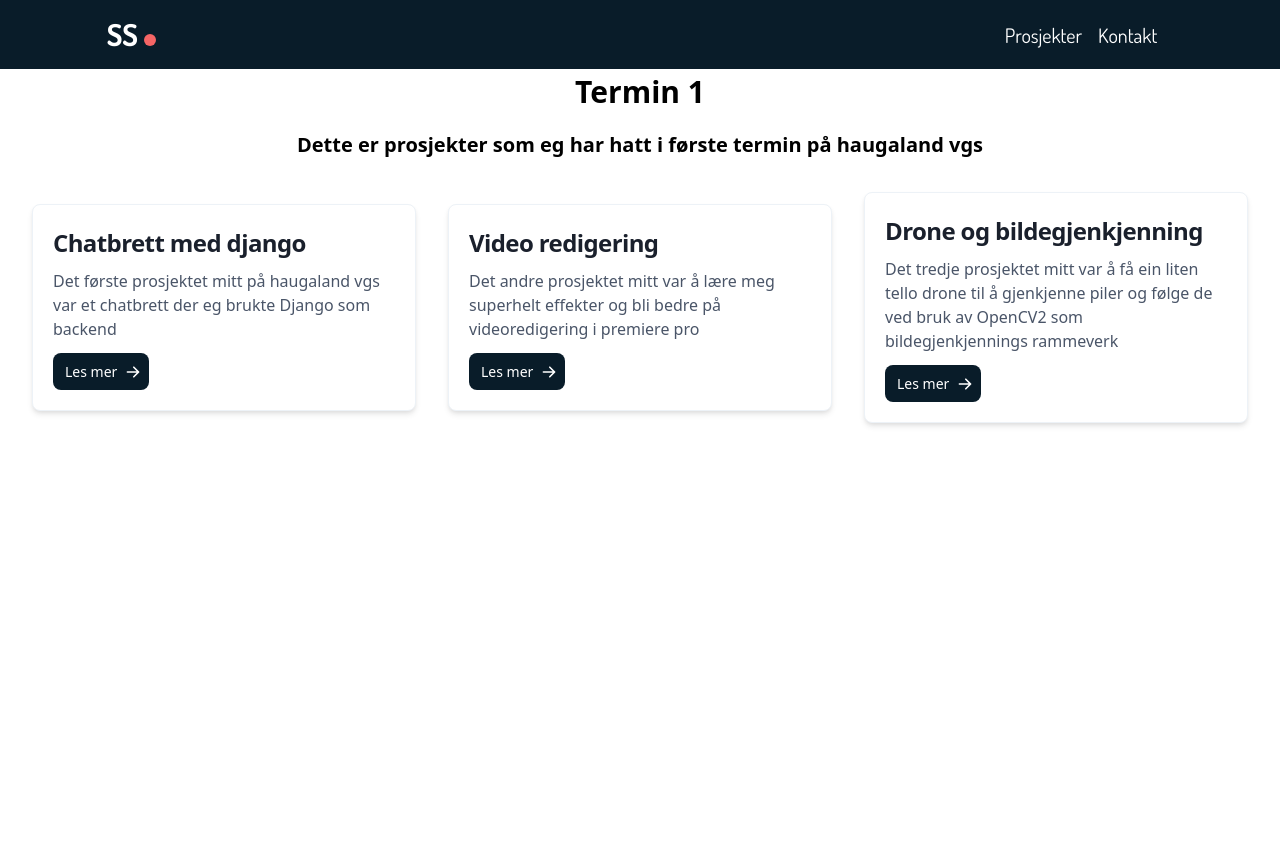
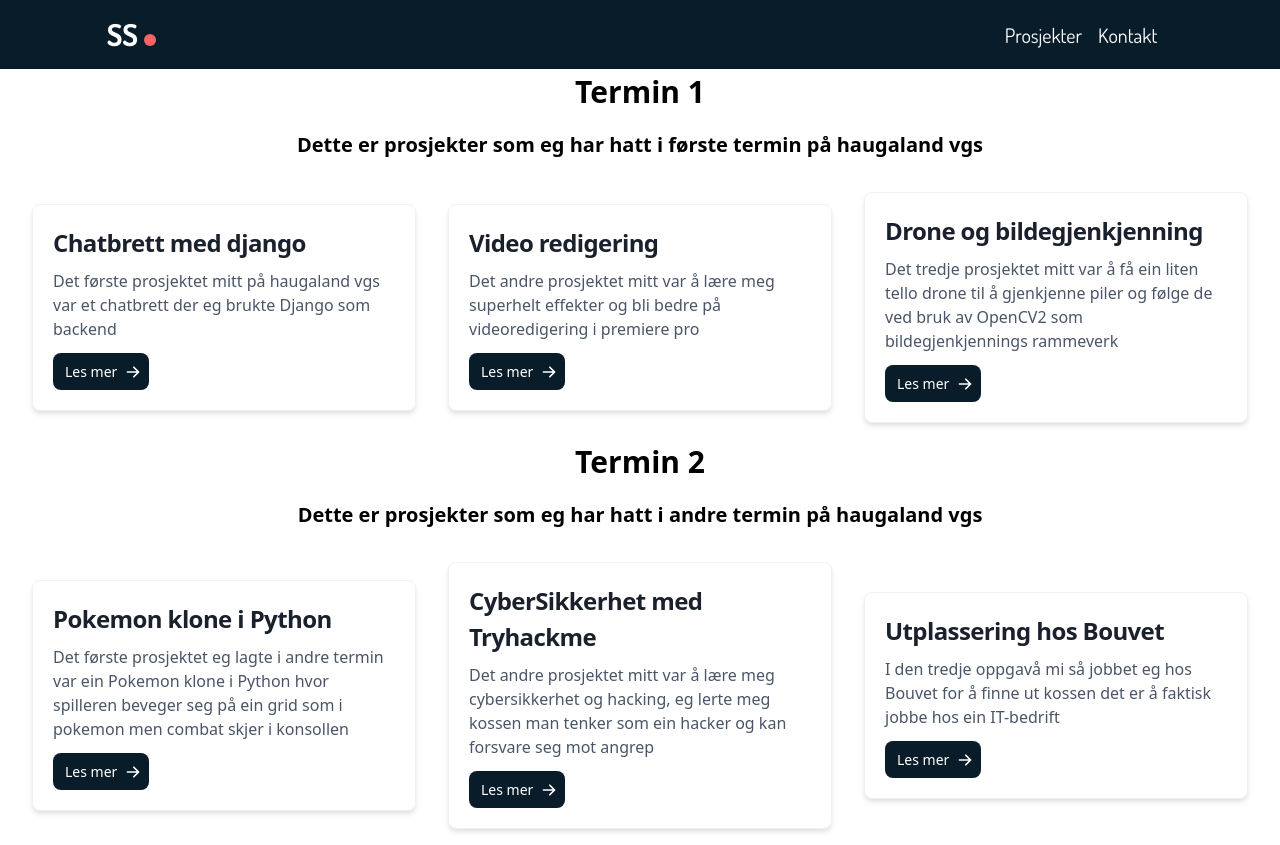
Before and after one commit to snorresovold/portfolio-prod, a React (Create React App) app: page /prosjekter in a window 1280 px wide. Before the commit the page ends 800 px from the top, so only its background shows below. Built offline with nearby package versions, Linux system fonts and the light colour scheme.

Commit message:
text updates

```diff
--- a/src/content/index.js
+++ b/src/content/index.js
@@ -64,5 +64,21 @@ export default {
         content: "Det tredje prosjektet mitt var å få ein liten tello drone til å gjenkjenne piler og følge de ved bruk av OpenCV2 som bildegjenkjennings rammeverk"
       }
     ]
+  },
+  termin2: {
+    prosjekter: [
+      {
+        title: "Pokemon klone i Python",
+        content: "Det første prosjektet eg lagte i andre termin var ein Pokemon klone i Python hvor spilleren beveger seg på ein grid som i pokemon men combat skjer i konsollen"
+      },
+      {
+        title: "CyberSikkerhet med Tryhackme",
+        content: "Det andre prosjektet mitt var å lære meg cybersikkerhet og hacking, eg lerte meg kossen man tenker som ein hacker og kan forsvare seg mot angrep",
+      },
+      {
+        title: "Utplassering hos Bouvet",
+        content: "I den tredje oppgavå mi så jobbet eg hos Bouvet for å finne ut kossen det er å faktisk jobbe hos ein IT-bedrift"
+      }
+    ]
   }
 };
--- a/src/pages/Projects.js
+++ b/src/pages/Projects.js
@@ -17,6 +17,18 @@ function Projects() {
             )
         })}
         </div>
+        <p className=' text-3xl font-bold text-center mb-4'>Termin 2</p>
+        <p className=' text-xl font-bold text-center mb-4'>Dette er prosjekter som eg har hatt i andre termin på haugaland vgs</p>
+
+        <div className='flex flex-wrap justify-center items-center' >
+        {content.termin2.prosjekter.map((input) => {
+            return (
+                <ProjectCard title={input.title} content={input.content} />
+            )
+        })}
+        </div>
+
+
     </div>
   )
 }
```
